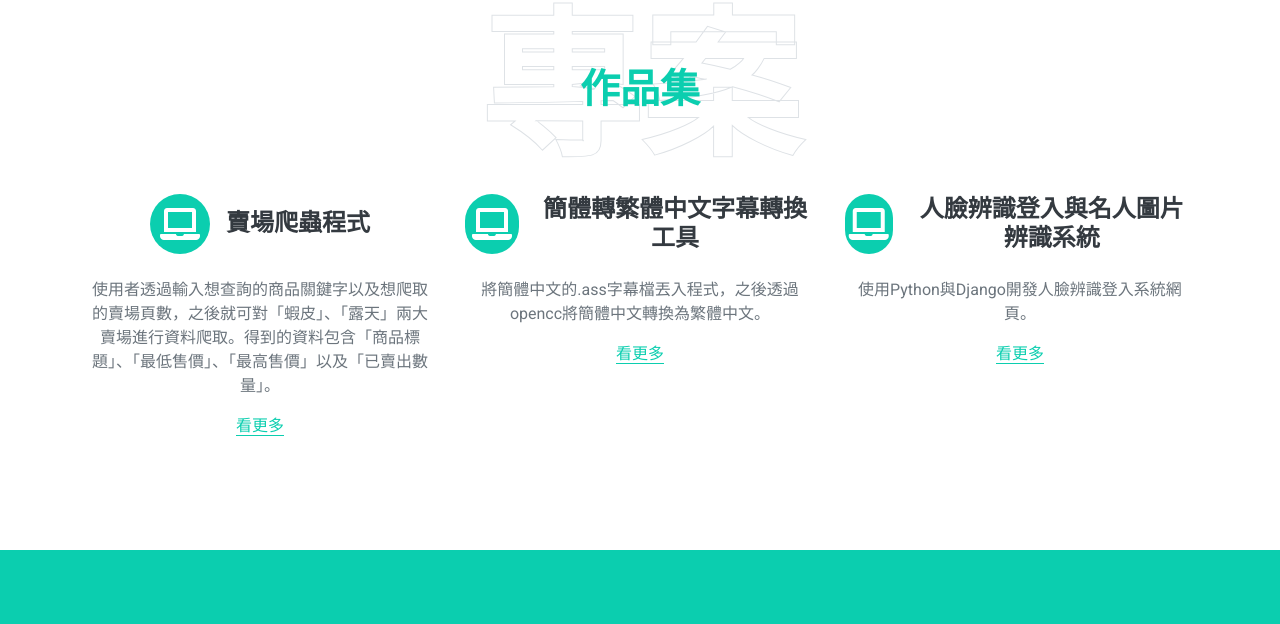
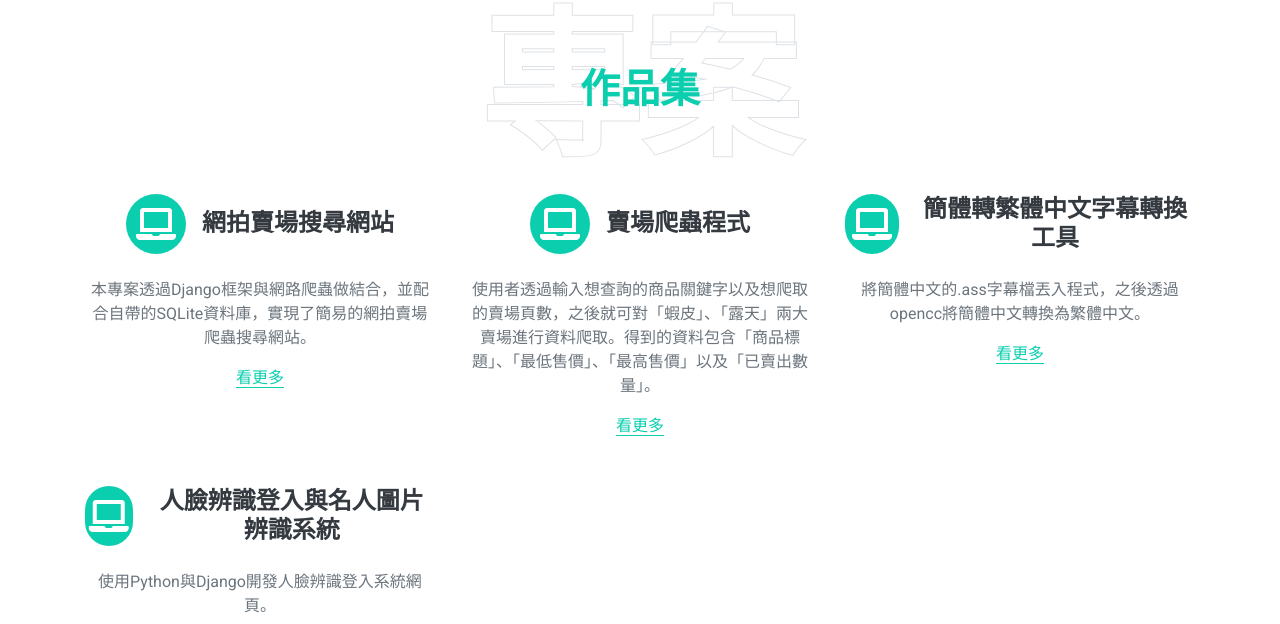
Before and after one commit to kerycheng/kerycheng.github.io, a plain HTML site: page index.html in a window 1280 px wide. Shown: the part 2744-3368 px from the top of the page. Drawn offline with nearby package versions, Linux system fonts and the light colour scheme.

Commit message:
2023/1/14

```diff
--- a/index.html
+++ b/index.html
@@ -241,6 +241,14 @@
                 <div class="col-lg-4 col-md-6 text-center mb-5">
                     <div class="d-flex align-items-center justify-content-center mb-4">
                         <i class="fa fa-2x fa-laptop service-icon bg-primary text-white mr-3"></i>
+                        <h4 class="font-weight-bold m-0">網拍賣場搜尋網站</h4>
+                    </div>
+                    <p>本專案透過Django框架與網路爬蟲做結合，並配合自帶的SQLite資料庫，實現了簡易的網拍賣場爬蟲搜尋網站。</p>
+                    <a class="border-bottom border-primary text-decoration-none" href="https://github.com/kerycheng/online_store_crawler_website">看更多</a>
+                </div>
+                <div class="col-lg-4 col-md-6 text-center mb-5">
+                    <div class="d-flex align-items-center justify-content-center mb-4">
+                        <i class="fa fa-2x fa-laptop service-icon bg-primary text-white mr-3"></i>
                         <h4 class="font-weight-bold m-0">賣場爬蟲程式</h4>
                     </div>
                     <p>使用者透過輸入想查詢的商品關鍵字以及想爬取的賣場頁數，之後就可對「蝦皮」、「露天」兩大賣場進行資料爬取。得到的資料包含「商品標題」、「最低售價」、「最高售價」以及「已賣出數量」。</p>
```
